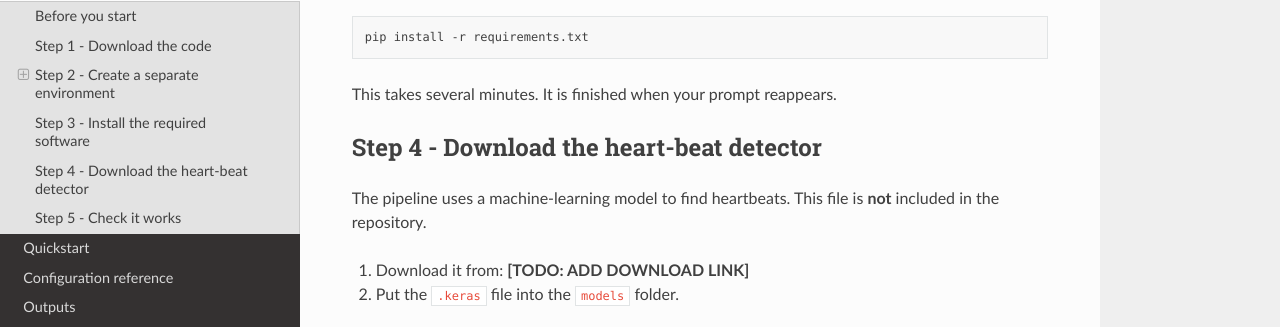
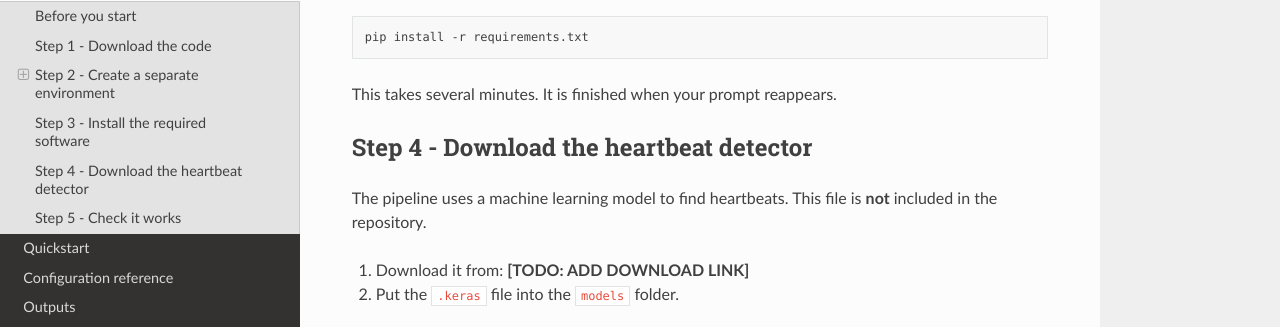
Before and after one commit to OxWearables/cardiac-prep, a Sphinx documentation site: the page built from docs/source/installation.md, in a window 1280 px wide and 900 px high, scrolled down 1600 px. Shown: the part 135-462 px from the top of the window. Built offline with Sphinx 7.4.7 and the Read the Docs theme 3.1.0, drawn with Linux system fonts in a browser that asks for light colours.

Commit message:
Fix typos

```diff
--- a/docs/source/installation.md
+++ b/docs/source/installation.md
@@ -84,9 +84,9 @@ pip install -r requirements.txt
 
 This takes several minutes. It is finished when your prompt reappears.
 
-## Step 4 - Download the heart-beat detector
+## Step 4 - Download the heartbeat detector
 
-The pipeline uses a machine-learning model to find heartbeats. This file is
+The pipeline uses a machine learning model to find heartbeats. This file is
 **not** included in the repository.
 
 1. Download it from: **[TODO: ADD DOWNLOAD LINK]**
```
